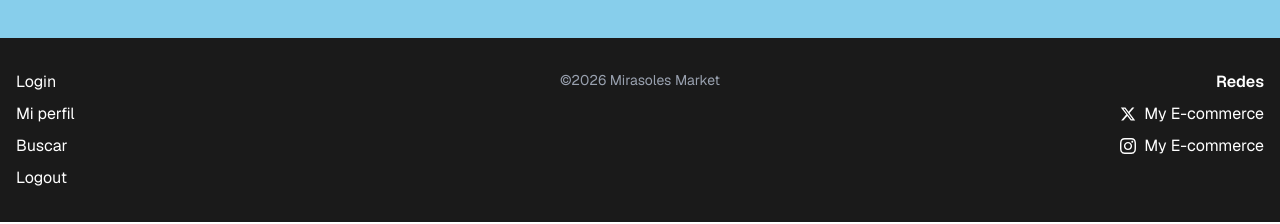
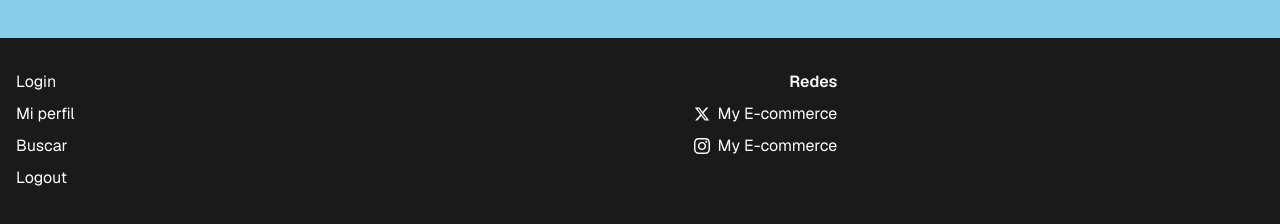
Before and after one commit to JorgeAA78/ecommerce-mirasoles, a Next.js app: page / in a window 1280 px wide. Shown: the part 610-834 px from the top of the page. Built offline with nearby package versions, Linux system fonts and the light colour scheme; no server answers.

Commit message:
feat: footer

```diff
--- a/components/ui/Footer.tsx
+++ b/components/ui/Footer.tsx
@@ -23,12 +23,7 @@ export default function Footer() {
             </nav>
           </div>
 
-          {/* Copyright */}
-          <div className="md:text-center">
-            <p className="text-sm text-gray-400">©2026 Mirasoles Market</p>
-          </div>
-
-          {/* Social Links */}
+                    {/* Social Links */}
           <div className="md:text-right">
             <h4 className="font-semibold mb-2">Redes</h4>
             <div className="space-y-2">
@@ -56,8 +51,12 @@ export default function Footer() {
               </a>
             </div>
           </div>
-        </div>
+                </div>
       </div>
+          {/* Copyright */}
+          <div className="md:text-center">
+            <p className="text-sm text-gray-400">©2026 Mirasoles Market</p>
+          </div>
     </footer>
   );
 }
```
